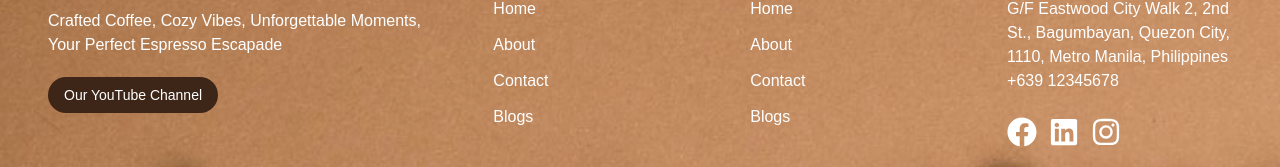
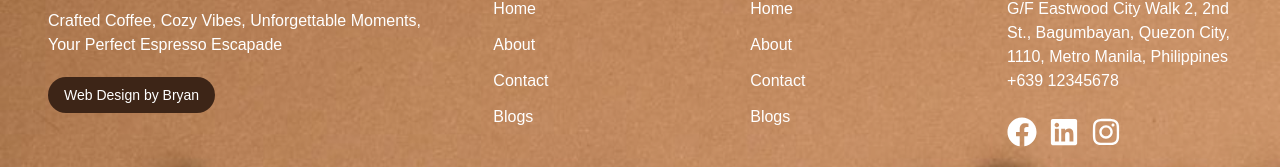
Before and after one commit to bryancastillo10/coffee-tea-website, a React (Vite) app: page / in a window 1280 px wide. Shown: the part 2728-2895 px from the top of the page. Built offline with nearby package versions, Linux system fonts and the light colour scheme.

Commit message:
footer edit

```diff
--- a/src/components/Footer/Footer.jsx
+++ b/src/components/Footer/Footer.jsx
@@ -35,7 +35,7 @@ const Footer = () => {
               href="#"
               className="inline-block bg-[#3D2517] py-2 px-4 mt-5 text-sm rounded-full"
             >
-              Our YouTube Channel
+              Web Design by Bryan
             </a>
           </div>
           {/* Footer Links */}
```
